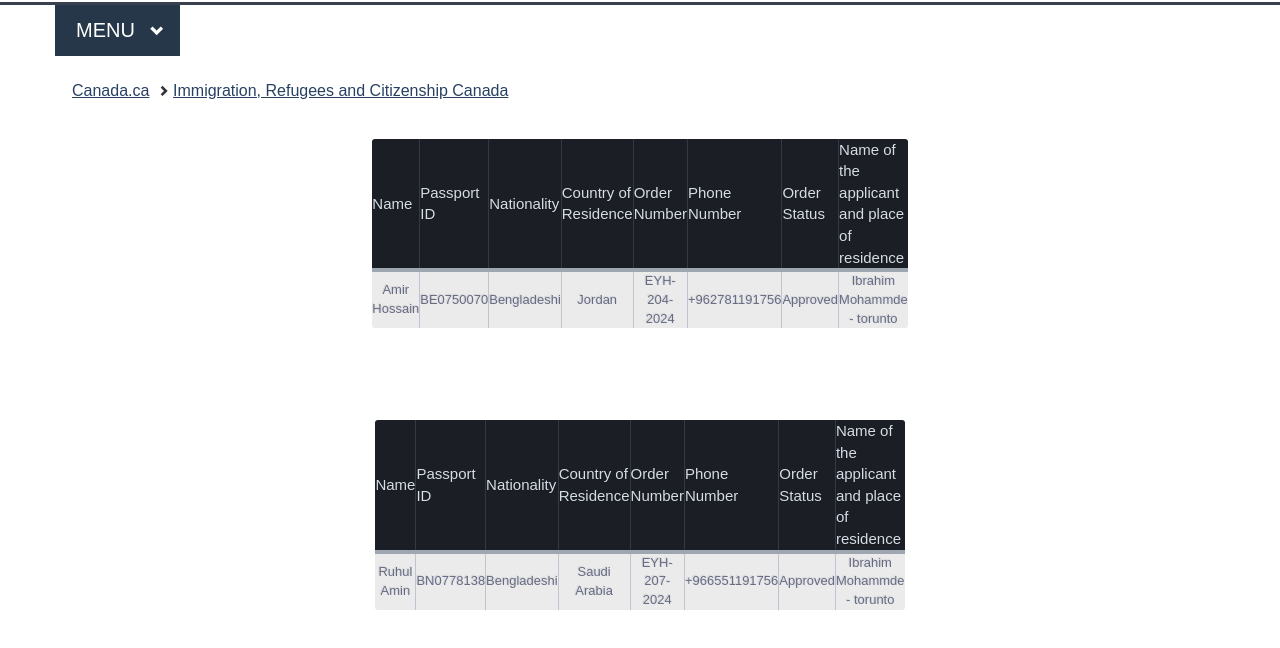
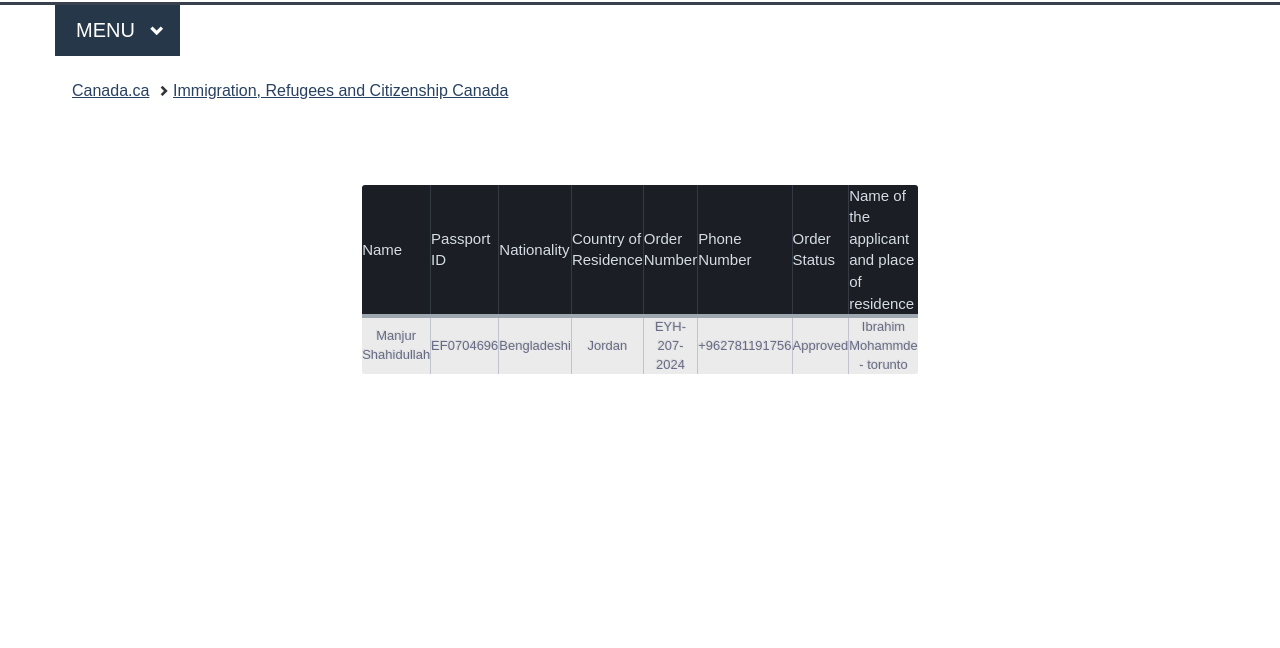
Before and after one commit to bushraAD98/Private, a plain HTML site: page link.html in a window 1280 px wide. Shown: the part 104-752 px from the top of the page. Drawn offline with nearby package versions, Linux system fonts and the light colour scheme; a web font is replaced by a local one.

Commit message:
manjur added

```diff
--- a/link.html
+++ b/link.html
@@ -243,7 +243,7 @@
 </div>
 
     <center>
-<div class="table-container">
+<!-- <div class="table-container">
     <table>
 
         <thead>
@@ -260,7 +260,7 @@
             </tr>
         </thead>
         <tbody>
-            <!-- Table rows with data -->
+
             <tr>
                 <td>Amir Hossain</td>
                 <td>BE0750070</td>
@@ -271,19 +271,18 @@
                 <td> Approved</td>
                 <td> Ibrahim Mohammde - torunto</td>
             </tr>
-            <!-- Add more rows as needed -->
+
         </tbody>
     </table>
 
-    <!-- Repeat the structure for Table 2 and Table 3 -->
-    <!-- Include the additional columns as required -->
-</div>
+
+</div> -->
 
 <br>
 <br>
 
 
-<!-- <div class="table-container">
+<div class="table-container">
     <table>
 
         <thead>
@@ -311,12 +310,11 @@
                 <td> Approved</td>
                 <td> Ibrahim Mohammde - torunto</td>
             </tr>
-            Add more rows as needed -->
-        <!-- </tbody>
-    </table>  -->
 
-    <!-- Repeat the structure for Table 2 and Table 3 -->
-    <!-- Include the additional columns as required -->
+        </tbody>
+    </table>
+
+
 </div>
 
 
@@ -325,7 +323,7 @@
 
 
 
-<div class="table-container">
+<!-- <div class="table-container">
     <table>
 
         <thead>
@@ -342,7 +340,7 @@
             </tr>
         </thead>
         <tbody>
-            <!-- Table rows with data -->
+
             <tr>
                 <td>Ruhul Amin</td>
                 <td>BN0778138</td>
@@ -353,13 +351,12 @@
                 <td> Approved</td>
                 <td> Ibrahim Mohammde - torunto</td>
             </tr>
-            <!-- Add more rows as needed -->
+
         </tbody>
     </table>
 
-    <!-- Repeat the structure for Table 2 and Table 3 -->
-    <!-- Include the additional columns as required -->
-</div>
+
+</div> -->
 
 <br>
 <br>
```
